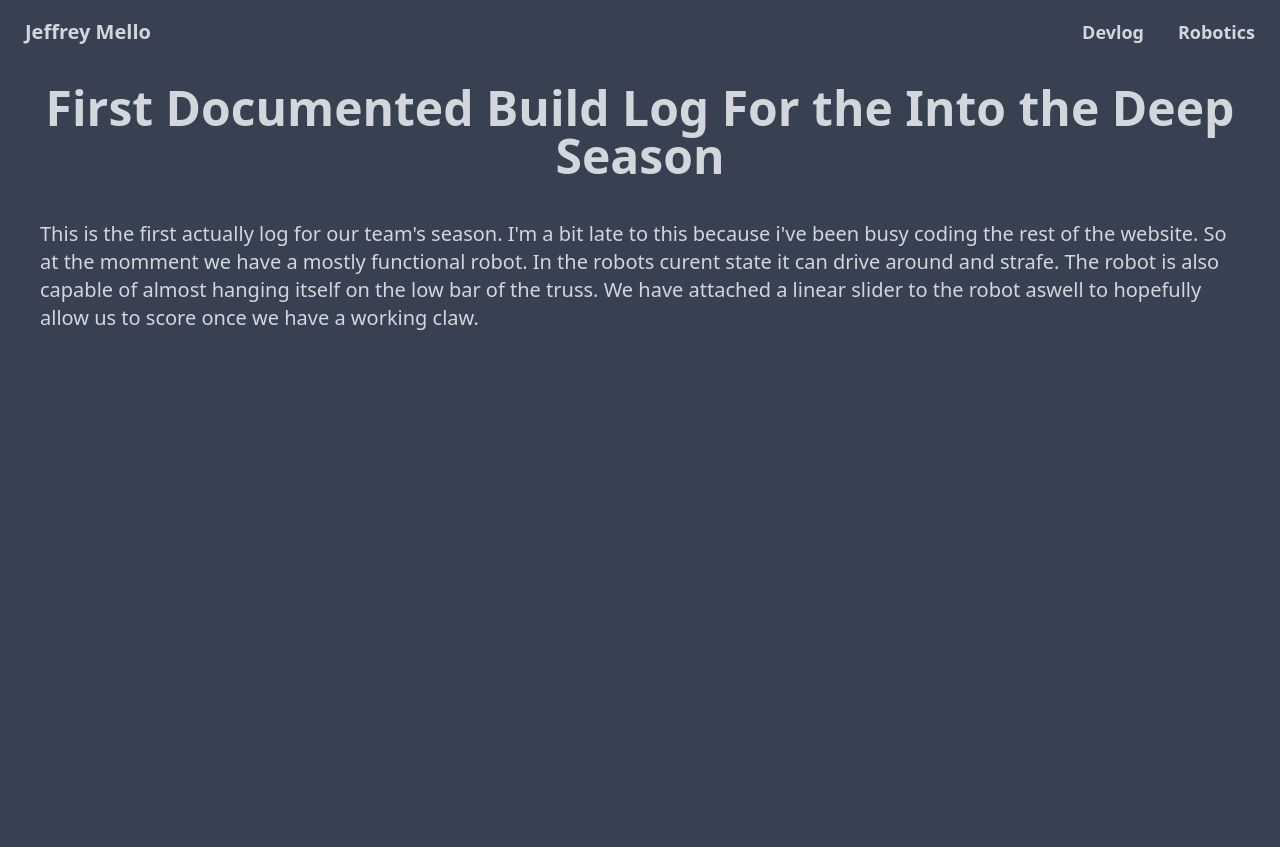
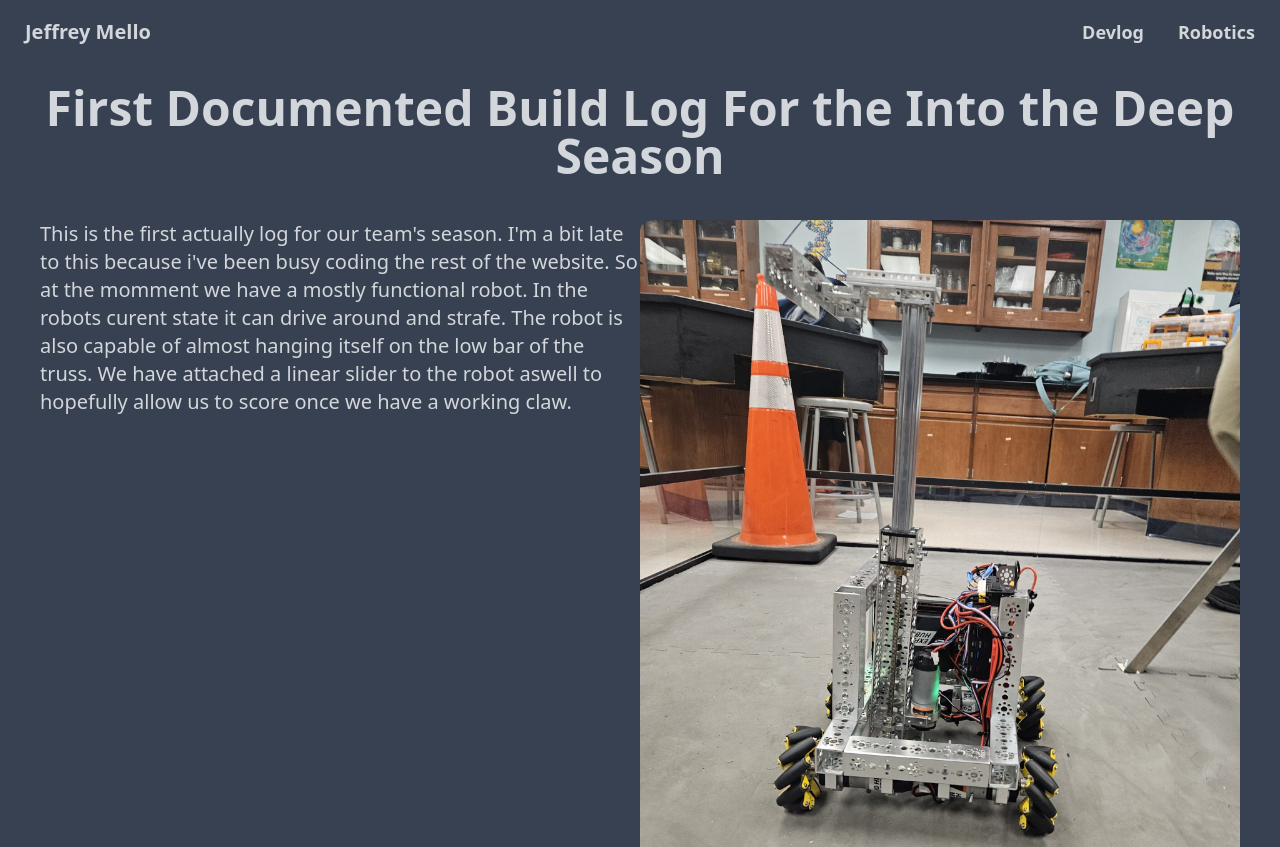
Before and after one commit to melloCoding/mellocoding.github.com, a Nuxt app: page /robotic/weekone in a window 1280 px wide. Shown: the top 847 px of the page. Before the commit the page ends 800 px from the top, so only its background shows below. Built offline with nearby package versions, Linux system fonts and the light colour scheme.

Commit message:
edited the weekone.vue also added a photo to use for weekone.vue

```diff
--- a/pages/robotic/weekone.vue
+++ b/pages/robotic/weekone.vue
@@ -4,7 +4,8 @@
     <h1 class="text-5xl font-bold text-center mb-10">
       First Documented Build Log For the Into the Deep Season
     </h1>
-    <p class="px-10 text-xl">
+    <div class="flex px-10">
+      <p class="text-xl">
         This is the first actually log for our team's season. I'm a bit late to
         this because i've been busy coding the rest of the website. So at the
         momment we have a mostly functional robot. In the robots curent state it
@@ -13,5 +14,17 @@
         the robot aswell to hopefully allow us to score once we have a working
         claw.
       </p>
+      <img
+        class="w-[50%] rounded-xl"
+        src="/imgs/robotics/robotonfeildone.jpeg"
+        alt="aformentioned robot on the field"
+      />
+    </div>
   </div>
 </template>
+
+<script setup lang="ts">
+useHead({
+  title: "Robotics Week One Log",
+});
+</script>
```
Also changed, not shown: public/imgs/robotics/robotonfeildone.jpeg (added). Lines whose indentation alone changed are shown as unchanged.
